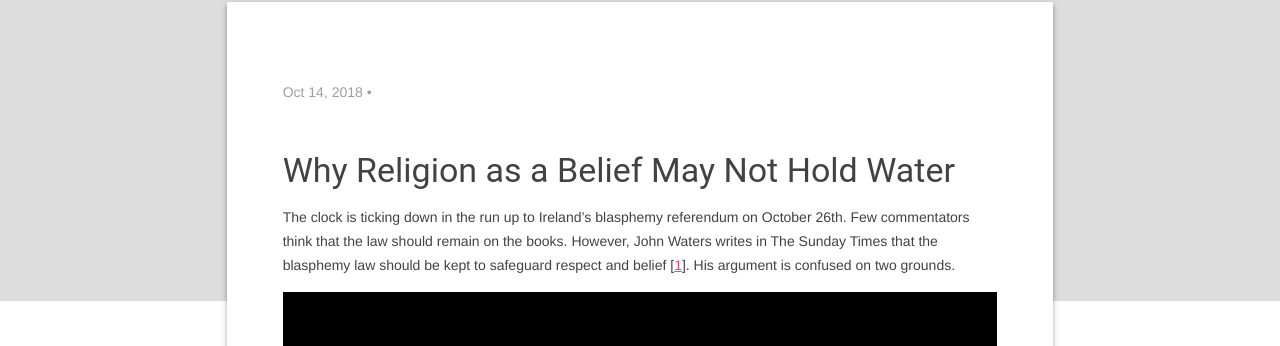
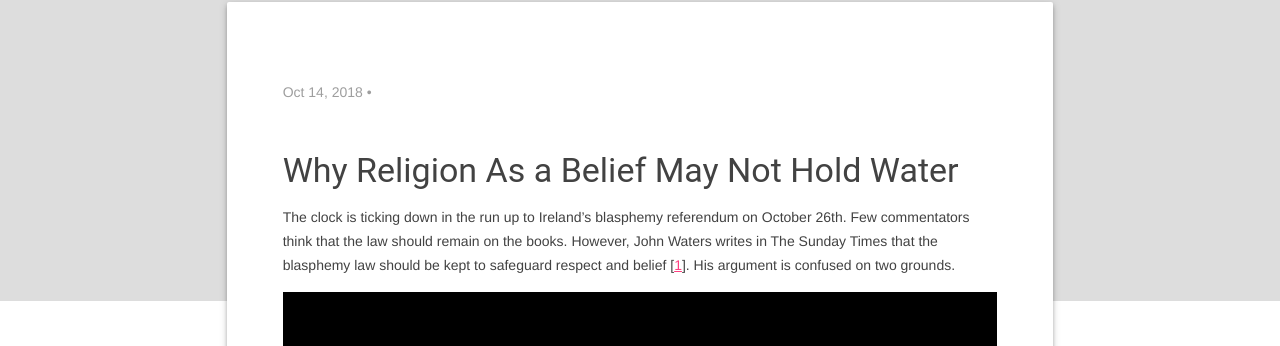
Before and after one commit to theirishpenguin/theirishpenguin.github.io, a Jekyll site: the page public/2018/10/14/2018-10-14-why-religion-as-a-belief-may-not-hold-water.html, which Jekyll copies as it is, in a window 1280 px wide and 900 px high. Shown: the part 123-469 px from the top of the window. Built offline with Jekyll 4.4.1, drawn with Linux system fonts in a browser that asks for light colours; nearby versions of some CDN libraries; comment, search, counter and statistics services are not loaded.

Commit message:
Updated again.

```diff
--- a/public/2018/10/14/2018-10-14-why-religion-as-a-belief-may-not-hold-water.html
+++ b/public/2018/10/14/2018-10-14-why-religion-as-a-belief-may-not-hold-water.html
@@ -6,7 +6,7 @@
   <meta http-equiv="X-UA-Compatible" content="IE=edge">
   <meta name="viewport" content="width=device-width, initial-scale=1">
 
-  <title>Why Religion as a Belief May Not Hold Water</title>
+  <title>Why Religion As a Belief May Not Hold Water</title>
   <meta name="description" content="The clock is ticking down in the run up to Ireland’s blasphemy referendum on October 26th. Few commentators think that the law should remain on the books. Ho...">
 
   <link rel="canonical" href="http://www.theirishpenguin.com/2018/10/14/2018-10-14-why-religion-as-a-belief-may-not-hold-water.html">
@@ -25,7 +25,7 @@
   <!-- Twitter cards -->
   <meta name="twitter:site"    content="@theirishpenguin">
   <meta name="twitter:creator" content="@theirishpenguin">
-  <meta name="twitter:title"   content="Why Religion as a Belief May Not Hold Water">
+  <meta name="twitter:title"   content="Why Religion As a Belief May Not Hold Water">
 
 
   <meta name="twitter:description" content="The clock is ticking down in the run up to Ireland’s blasphemy referendum on October 26th. Few commentators think that the law should remain on the books. However...">
@@ -126,7 +126,7 @@
       <div class="mdl-color-text--grey-500">
       Oct 14, 2018 •
       </div>
-      <h3>Why Religion as a Belief May Not Hold Water</h3>
+      <h3>Why Religion As a Belief May Not Hold Water</h3>
       <article class="post-content">
         <p><p>The clock is ticking down in the run up to Ireland’s blasphemy
 referendum on October 26th. Few commentators think that the law should
--- a/public/feed.xml
+++ b/public/feed.xml
@@ -6,12 +6,12 @@
 </description>
     <link>http://www.theirishpenguin.com/</link>
     <atom:link href="http://www.theirishpenguin.com/feed.xml" rel="self" type="application/rss+xml"/>
-    <pubDate>Mon, 15 Oct 2018 13:10:48 +0100</pubDate>
-    <lastBuildDate>Mon, 15 Oct 2018 13:10:48 +0100</lastBuildDate>
+    <pubDate>Mon, 15 Oct 2018 13:11:39 +0100</pubDate>
+    <lastBuildDate>Mon, 15 Oct 2018 13:11:39 +0100</lastBuildDate>
     <generator>Jekyll v3.2.1</generator>
 
       <item>
-        <title>Why Religion as a Belief May Not Hold Water</title>
+        <title>Why Religion As a Belief May Not Hold Water</title>
         <description>&lt;p&gt;The clock is ticking down in the run up to Ireland’s blasphemy
 referendum on October 26th. Few commentators think that the law should
 remain on the books. However, John Waters writes in The Sunday Times
--- a/public/index.html
+++ b/public/index.html
@@ -133,7 +133,7 @@
 
       <div class="mdl-card mdl-cell mdl-cell--9-col-desktop mdl-cell--6-col-tablet mdl-cell--4-col-phone">
         <div class="mdl-card__supporting-text">
-          <h4>Why Religion as a Belief May Not Hold Water</h4>
+          <h4>Why Religion As a Belief May Not Hold Water</h4>
           <p><p>The clock is ticking down in the run up to Ireland’s blasphemy
 referendum on October 26th. Few commentators think that the law should
 remain on the books. However, John Waters writes in The Sunday Times
@@ -153,7 +153,7 @@ His argument is confused on two grounds.</p>
       </button>
       <ul class="mdl-menu mdl-js-menu mdl-menu--bottom-right" for="btn-high-/2018/10/14/2018-10-14-why-religion-as-a-belief-may-not-hold-water">
         <li><a href="https://www.facebook.com/dialog/share?app_id=&display=page&href=/2018/10/14/2018-10-14-why-religion-as-a-belief-may-not-hold-water.html&redirect_uri=" class="mdl-menu__item">Facebook</a></li>
-        <li><a href="https://twitter.com/share?url=/2018/10/14/2018-10-14-why-religion-as-a-belief-may-not-hold-water.html&text=Why Religion as a Belief May Not Hold Water&via=theirishpenguin" class="mdl-menu__item">Twitter</a></li>
+        <li><a href="https://twitter.com/share?url=/2018/10/14/2018-10-14-why-religion-as-a-belief-may-not-hold-water.html&text=Why Religion As a Belief May Not Hold Water&via=theirishpenguin" class="mdl-menu__item">Twitter</a></li>
         <li><a href="https://plus.google.com/share?url=/2018/10/14/2018-10-14-why-religion-as-a-belief-may-not-hold-water.html" class="mdl-menu__item">Google+</a></li>
       </ul>
 
```
